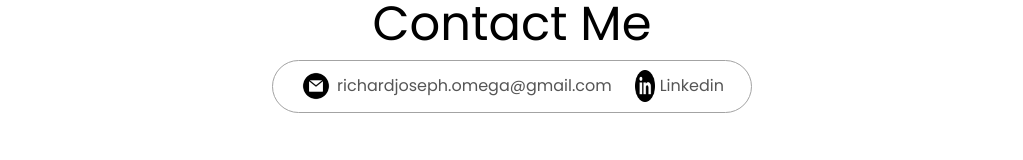
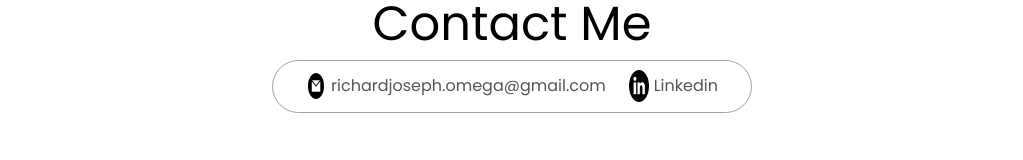
Before and after one commit to arjiomega/arjiomega.github.io, a Next.js app: page / in a window 1280 px wide. Shown: the part 5361-5521 px from the top of the page, without its empty margins (128-1151 px from the left). Built offline with nearby package versions, Linux system fonts and the light colour scheme.

Commit message:
fixing cicd 3

```diff
--- a/src/app/_components/Contacts.tsx
+++ b/src/app/_components/Contacts.tsx
@@ -15,8 +15,11 @@ export const Contacts = () => {
 
             <div className="contacts-container">
                 <div className="contacts-content">
-
-                    <img src={"arjiomega.github.io/email.png"} className="icon" />
+                    <Image
+                        src={"arjiomega.github.io/email.png"} className="icon"
+                        alt="Email Icon"
+                        width={20} height={20}
+                    />
                     <p>richardjoseph.omega@gmail.com</p>
                 </div>
 
--- a/src/app/_components/Experience.tsx
+++ b/src/app/_components/Experience.tsx
@@ -4,9 +4,6 @@ import React from "react";
 import {
   Collapse,
   Button,
-  Card,
-  Typography,
-  CardBody,
 } from "@material-tailwind/react";
 
 import TargetedProject from "./TestProject";
--- a/src/app/_components/Header.tsx
+++ b/src/app/_components/Header.tsx
@@ -1,13 +1,12 @@
 "use client"
 import React from "react";
 import { ReactTyped } from "react-typed";
-import Image from 'next/image';
+import Image from "next/image";
 
 import "../../styles/header.css";
 import "../../styles/mediaheader.css";
 
 
-// import ResumeDoc from '../assets/RichardOmegaCV.pdf';
 
 export function Header() {
     return (
@@ -19,12 +18,12 @@ export function Header() {
             alt="Richard Joseph Omega profile picture"
             width={200}
             height={200}
-            style={{borderRadius: '50%'}}
+            style={{borderRadius: "50%"}}
             />
         </div>
 
         <div className="section__text">
-            <p className="section__text__p1">Hello, I'm</p>
+            <p className="section__text__p1">Hello, I&apos;m</p>
             <h1 className="title">Richard Joseph Omega</h1>
             <p className="section__text__p2">{" "}
                 <ReactTyped
@@ -44,9 +43,6 @@ export function Header() {
                     </button>
                 </a>
 
-                {/* <button className="btn btn-color-1" onClick="location.href='./#contact'">
-                Contact Info
-                </button> */}
             </div>
 
             <div id="socials-container">
@@ -68,24 +64,10 @@ export function Header() {
                     onClick={() => window.open("https://www.linkedin.com/in/richardomega/", "_blank")}
                     style={{ cursor: "pointer" }}
                 />
-                {/* <img
-                    src={"/arjiomega.github.io/github.png"}
-                    alt="My GitHub profile"
-                    className="icon"
-                    onClick={() => window.open("https://github.com/arjiomega", "_blank")}
-                    style={{ cursor: "pointer" }}
-                /> */}
-                {/* <img
-                    src={"/arjiomega.github.io/linkedin.png"}
-                    alt="My LinkedIn profile"
-                    className="icon"
-                    onClick={() => window.open("https://www.linkedin.com/in/richardomega/", "_blank")}
-                    style={{ cursor: "pointer" }}
-                /> */}
+
             </div>
 
         </div>
     </div>
-
     )
 };
--- a/src/app/_components/Projects.tsx
+++ b/src/app/_components/Projects.tsx
@@ -41,16 +41,6 @@ const ProjectText = ({title,description, repo_url}) => {
     )
 }
 
-
-const Project = ({img_url,title,description,repo_url = false}) => {
-    return (
-        <div className="project cus-shadow">
-            <ProjectImage img_url={img_url}/>
-            <ProjectText title={title} description={description} repo_url={repo_url}/>
-
-        </div>
-    )
-}
 
 export const SoftwareAndMachineLearningEngineeringProjects = () => {
     return (
```
